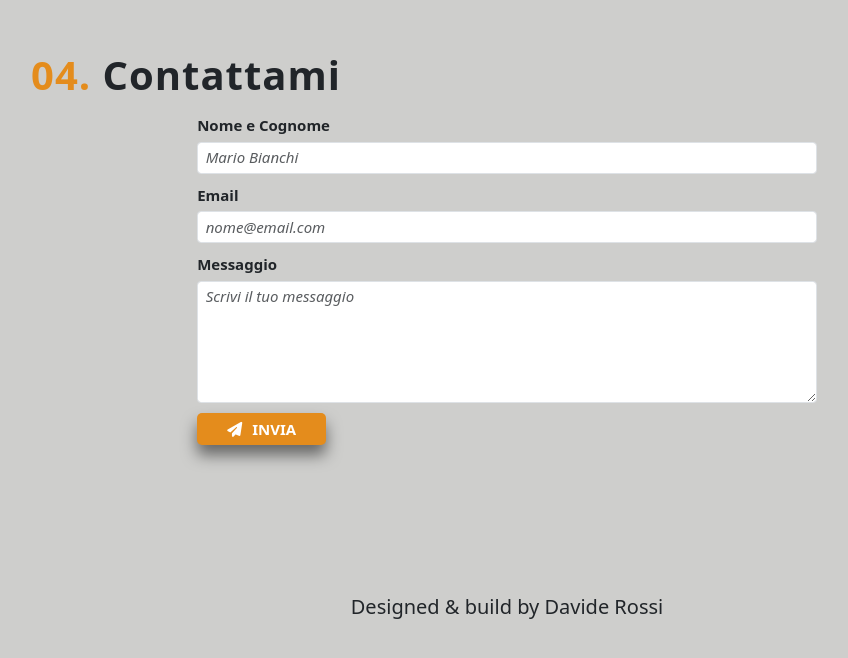
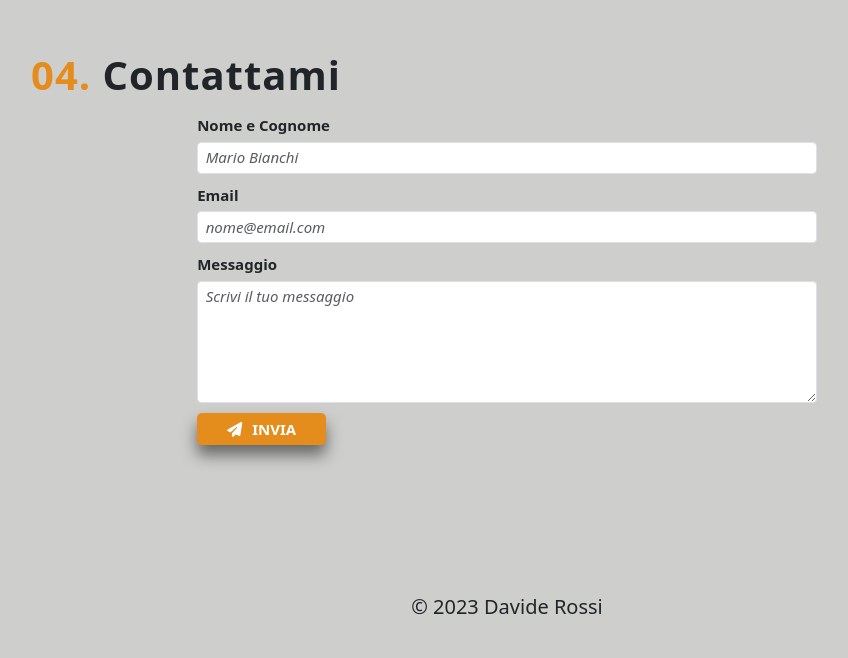
Before and after one commit to dunzolo/my-portfolio-app, a Vue app: page / in a window 1280 px wide. Shown: the part 2644-3302 px from the top of the page, without its empty margins (133-981 px from the left). Built offline with nearby package versions, Linux system fonts and the light colour scheme.

Commit message:
change footer description

```diff
--- a/src/components/AppFooter.vue
+++ b/src/components/AppFooter.vue
@@ -12,7 +12,7 @@ export default {
       <li><a href="https://instagram.com/dunzolo?igshid=ZDdkNTZiNTM="><i class="fa-brands fa-instagram fa-3x"></i></a></li>
       <li><a href="https://discordapp.com/users/1031907022452576276"><i class="fa-brands fa-discord fa-3x"></i></a></li>
     </ul>
-    <h2>Designed & build by Davide Rossi</h2>
+    <h2>© 2023 Davide Rossi</h2>
   </footer>
 </template>
 
```
